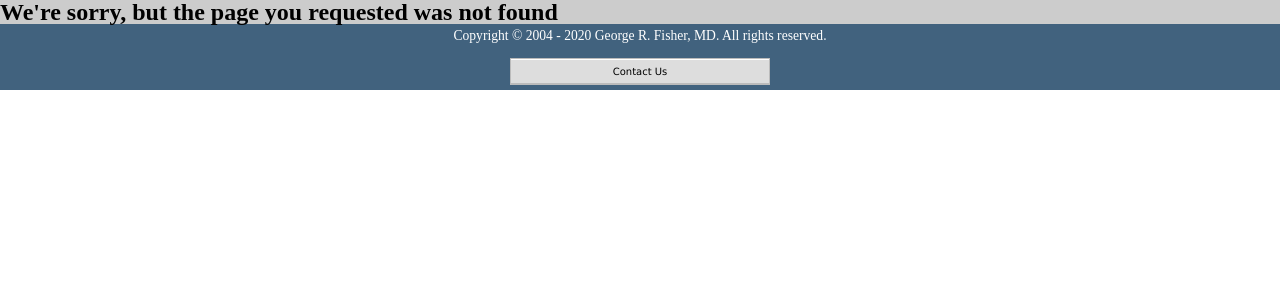
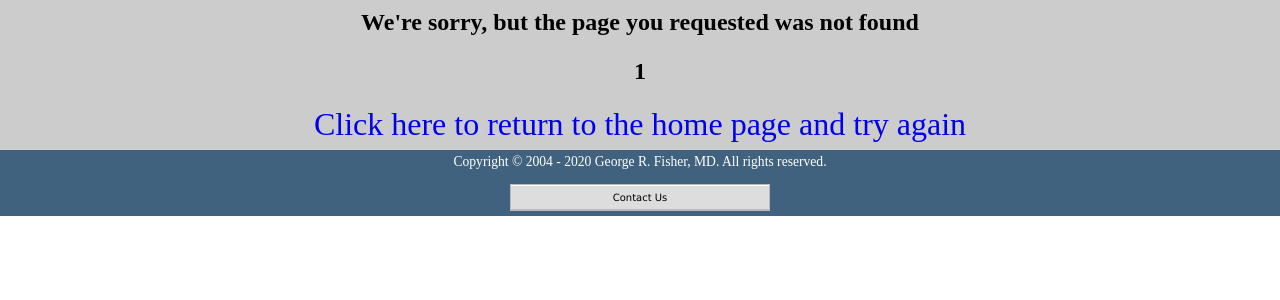
Before and after one commit to grfiv/philadelphia-reflections, a PHP site: template public_html/views/404.twig in a window 1280 px wide. Shown: the part 88-388 px from the top of the page. Run offline with PHP 8.4, Linux system fonts and the light colour scheme; the template is opened without the code that fills it: most values are stand-ins (such as "Sample title", 1, 10 or a date in 2020); some libraries are stand-ins or nearby versions.

Commit message:
1) fixed 404 problem; 2) kept invisible articles from showing

```diff
--- a/public_html/404.php
+++ b/public_html/errors/404.php
@@ -3,11 +3,13 @@
 
     $copyright_end_year = date("Y");
     $template_variables['copyright_end_year'] = $copyright_end_year;
+    $template_variables['referring_page']     = $_SERVER['REQUEST_URI'];
+    #phpinfo();exit;
 
     # call the template
     # =================
-    require_once '../vendor/autoload.php';
-    $loader = new Twig_Loader_Filesystem('views');
+    require_once (dirname($_SERVER['DOCUMENT_ROOT']) . '/vendor/autoload.php');
+    $loader = new Twig_Loader_Filesystem($_SERVER['DOCUMENT_ROOT'] . '/views');
     $twig   = new Twig_Environment($loader, array(
         // Uncomment the line below to cache compiled templates
         // 'cache' => '/../cache',
--- a/public_html/index.php
+++ b/public_html/index.php
@@ -33,7 +33,7 @@
     $keys   = [6,13,56,140,98,129]; # array(...);
     $qmarks = join(',', array_fill(0, count($keys), '?'));
     $select = "SELECT title, description, table_key FROM  topics
-                                                    WHERE table_key IN ($qmarks)";
+                                                    WHERE NOT center_order = 0 AND table_key IN ($qmarks)";
 
     $stmt = $pdo->prepare($select);
     $stmt->execute($keys);
@@ -50,7 +50,7 @@
     $qmarks = join(',', array_fill(0, count($keys), '?'));
     $select = "SELECT title, description, TRIM(blog_contents) AS blog_contents, table_key
                FROM  individual_reflections
-               WHERE table_key IN ($qmarks)";
+               WHERE NOT center_order = 0 AND table_key IN ($qmarks)";
 
     $stmt = $pdo->prepare($select);
     $stmt->execute($keys);
@@ -66,7 +66,7 @@
     $keys   = [18,52,15,42,10]; # array(...);
     $qmarks = join(',', array_fill(0, count($keys), '?'));
     $select = "SELECT title, description, table_key FROM  volumes
-                                                    WHERE table_key IN ($qmarks)";
+                                                    WHERE NOT center_order = 0 AND table_key IN ($qmarks)";
 
     $stmt = $pdo->prepare($select);
     $stmt->execute($keys);
--- a/public_html/utilities/utilviews/indextwig.twig
+++ b/public_html/utilities/utilviews/indextwig.twig
@@ -129,7 +129,8 @@
     <br/>
     <span><a href="work_in_order.php" target="_blank">List ALL blogs, topics, volumes, collections</a></span>
     <br>
-    <span style="font-size:smaller;"><a href="https://www.investor.gov/additional-resources/free-financial-planning-tools/compound-interest-calculator" target="_blank">Financial Calculator</a></span>
+    <span style="font-size:smaller;"><a href="https://www.investor.gov/additional-resources/free-financial-planning-tools/compound-interest-calculator" target="_blank">Financial Calculator</a>
+                     | <a href="display_table_info.php">Table Structure</a></span>
 
 </h2>
 
--- a/public_html/views/404.twig
+++ b/public_html/views/404.twig
@@ -22,10 +22,26 @@
         <title>Philadelphia Reflections: Page Not Found (404 error)</title>
 
         <style>
+            .middle {
+                text-align: center;
+                height: 150px;
+                padding: 10px;
+                margin:auto;
+            }
             .middle h1 {
-                text-align: center;
                 font-size: x-large;
                 font-weight: bold;
+            }
+            .middle h2 {
+                padding-top: 25px;
+                font-size: x-large;
+                font-weight: bold;
+            }
+            .middle h3 {
+                padding: 25px 0 50px 0;
+            }
+            .middle h3 a {
+                font-size: xx-large;
             }
         </style>
 
@@ -44,10 +60,13 @@
 
             <div class="middle">
                 <h1>We're sorry, but the page you requested was not found</h1>
+                <h2>{{ referring_page }}</h2>
+                <h3><a href="http://www.philadelphia-reflections.com">Click here to return to the home page and try again</a></h3>
             </div>
 
             <div class="right">
             </div>
+
 
         </div>
 
```
Also changed, not shown: public_html/blog.php (+4 -7 lines), public_html/topic.php (+5 -8 lines), public_html/volume.php (+4 -7 lines), public_html/.htaccess, public_html/images/williamduer.jpg (added).
